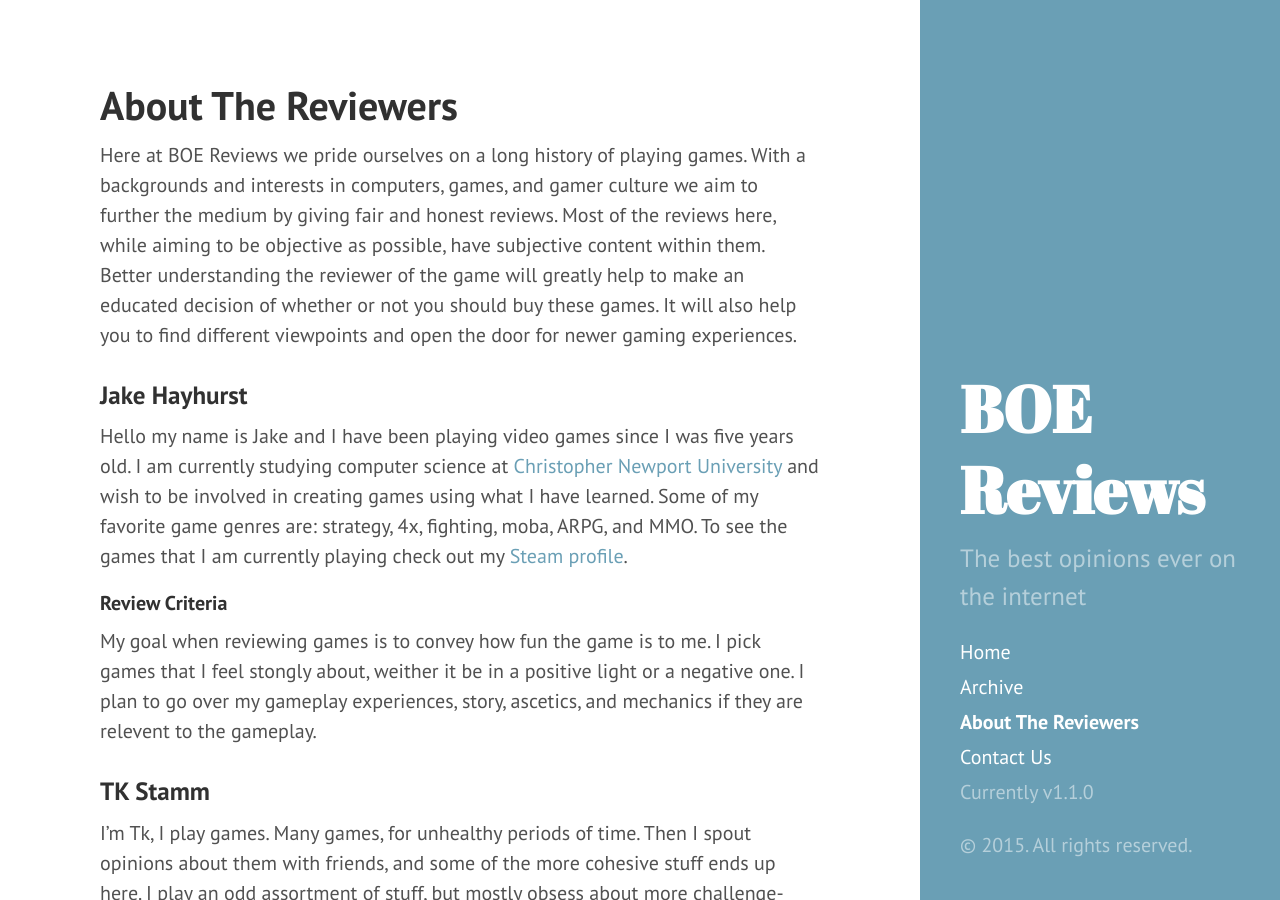
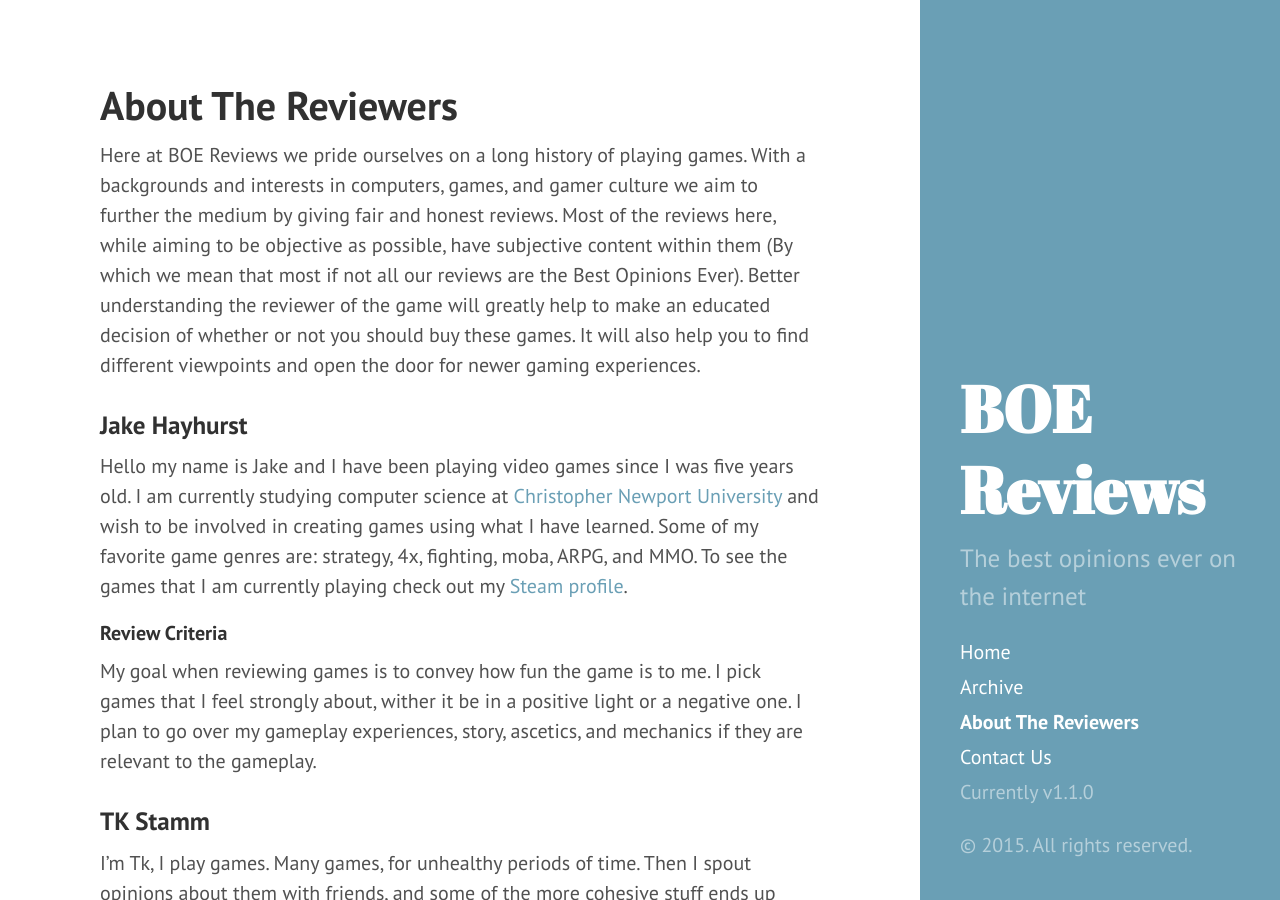
Before and after one commit to LordFluffyPants/LordFluffyPants.github.io, a Jekyll site: the page built from about.md, in a window 1280 px wide and 900 px high. Built offline with Jekyll 4.4.1, drawn with Linux system fonts in a browser that asks for light colours; Markdown is read by kramdown in place of the engine named in the settings.

Commit message:
Cleaned up some spelling and some phrasing

```diff
--- a/about.md
+++ b/about.md
@@ -3,13 +3,13 @@ layout: page
 title: About The Reviewers
 ---
 
-Here at BOE Reviews we pride ourselves on a long history of playing games. With a backgrounds and interests in computers, games, and gamer culture we aim to further the medium by giving fair and honest reviews. Most of the reviews here, while aiming to be objective as possible, have subjective content within them. Better understanding the reviewer of the game will greatly help to make an educated decision of whether or not you should buy these games. It will also help you to find different viewpoints and open the door for newer gaming experiences.
+Here at BOE Reviews we pride ourselves on a long history of playing games. With a backgrounds and interests in computers, games, and gamer culture we aim to further the medium by giving fair and honest reviews. Most of the reviews here, while aiming to be objective as possible, have subjective content within them (By which we mean that most if not all our reviews are the Best Opinions Ever). Better understanding the reviewer of the game will greatly help to make an educated decision of whether or not you should buy these games. It will also help you to find different viewpoints and open the door for newer gaming experiences.
 
 ###Jake Hayhurst
 Hello my name is Jake and I have been playing video games since I was five years old. I am currently studying computer science at [Christopher Newport University](http://cnu.edu) and wish to be involved in creating games using what I have learned. Some of my favorite game genres are: strategy, 4x, fighting, moba, ARPG, and MMO. To see the games that I am currently playing check out my [Steam profile](http://steamcommunity.com/id/LFP/).
 
 ####Review Criteria
-My goal when reviewing games is to convey how fun the game is to me. I pick games that I feel stongly about, weither it be in a positive light or a negative one. I plan to go over my gameplay experiences, story, ascetics, and mechanics if they are relevent to the gameplay.
+My goal when reviewing games is to convey how fun the game is to me. I pick games that I feel strongly about, wither it be in a positive light or a negative one. I plan to go over my gameplay experiences, story, ascetics, and mechanics if they are relevant to the gameplay.
 
 ###TK Stamm
 I'm Tk, I play games.  Many games, for unhealthy periods of time.  Then I spout opinions about them with friends, and some of the more cohesive stuff ends up here.  I play an odd assortment of stuff, but mostly obsess about more challenge-oriented stuff such as the Souls series and high end raiding. Check out my [Steam profile](http://steamcommunity.com/profiles/76561198033602993/).
```
Also changed, not shown: _posts/2015-08-06-RTX-Day-Before.md (+1 -1 lines), _posts/2015-08-22-Endless-Legend-A-Modern-4x-Revival.md (+1 -1 lines), _posts/2015-08-31-The-Talos-Principle-Arguing-Philosophy-with-Librarians.md (+1 -1 lines), _posts/2015-10-11-Warhammer-40k-Regicide-Death-to-the-false-emperor.md (+1 -1 lines), contact.md (+2 -2 lines).
